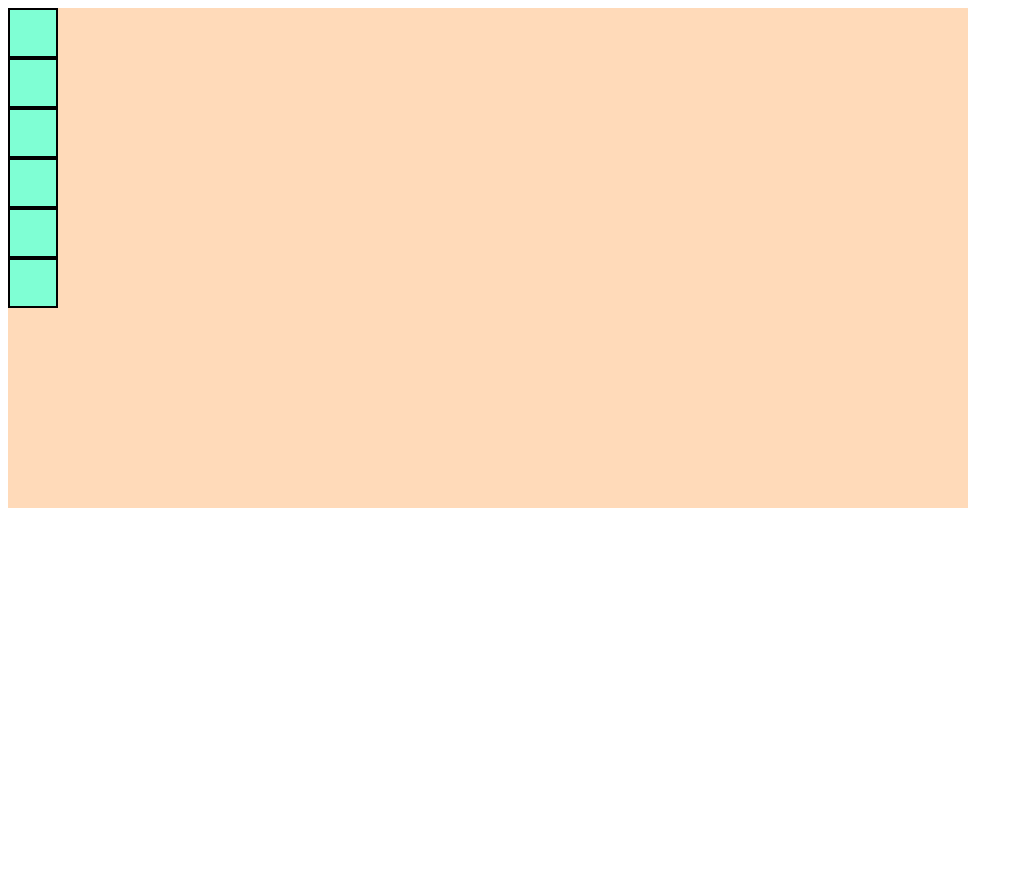
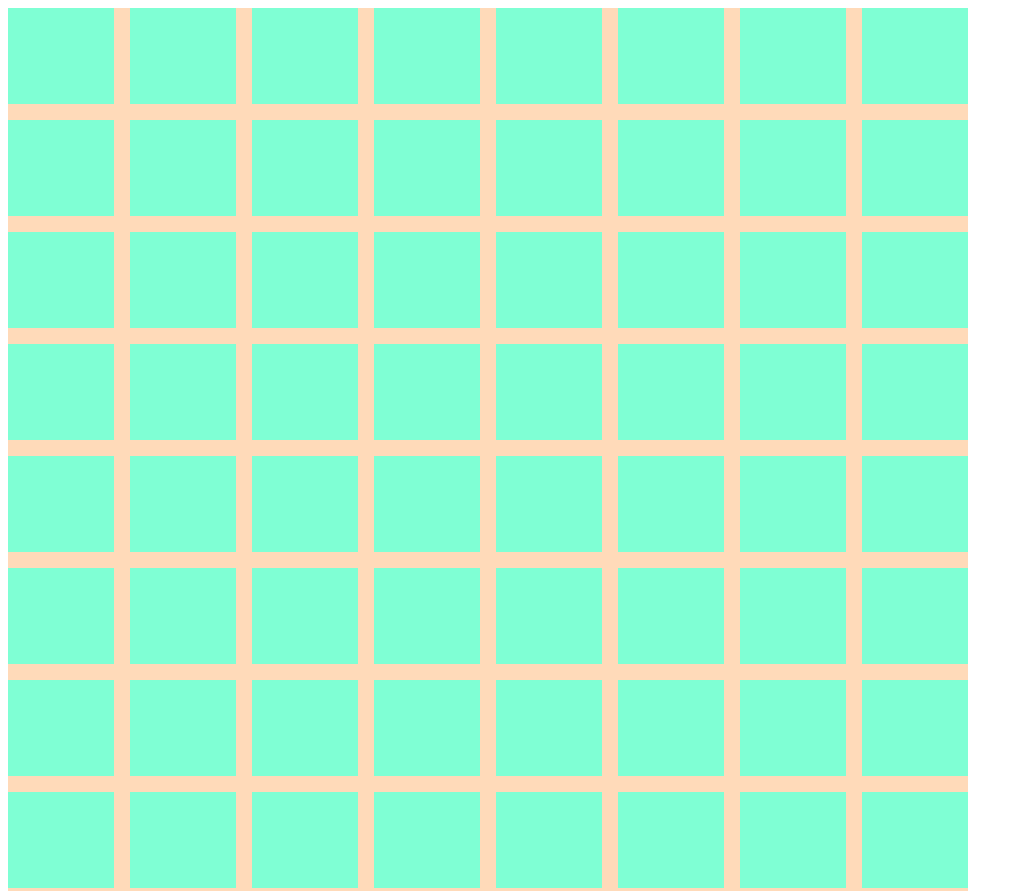
Before and after one commit to StuvaScript/etch-a-sketch, a plain HTML site: page index.html in a window 1280 px wide. Shown: the top 891 px of the page, without its empty margins (0-1023 px from the left). Before the commit the page ends 800 px from the top, so only its background shows below. Drawn offline with Linux system fonts and the light colour scheme.

Commit message:
Make CSS variable function

```diff
--- a/javascript.js
+++ b/javascript.js
@@ -7,10 +7,12 @@
 // container.appendChild(square2);
 
 let buttz = document.createElement('div');
-for (let i = 1; i <= 6; i++) {
+for (let i = 0; i < 100; i++) {
     buttz[i] = document.createElement('div');
     buttz[i].classList.add('square');
     container.appendChild(buttz[i]);
     console.log(buttz[i] +' inside');
 }
 console.log(buttz + ' outside');
+
+document.documentElement.style.setProperty('--grid-size', 8);
--- a/style.css
+++ b/style.css
@@ -1,13 +1,21 @@
+:root {
+    --grid-size: 10;
+}
+
 #container {
     width: 960px;
-    height: 500px;
+    height: 960px;
     background: peachpuff;
+    display: grid;
+    grid-template-columns: repeat(var(--grid-size), 1fr);
+    grid-template-rows: repeat(var(--grid-size), 1fr);
+    gap: 1rem;
 }
 
 .square {
     box-sizing: border-box;
-    border: solid black 2px;
-    width: 50px;
-    height: 50px;
+    /* border: solid black 2px; */
+    /* width: 50px;
+    height: 50px; */
     background: aquamarine;
 }
```
